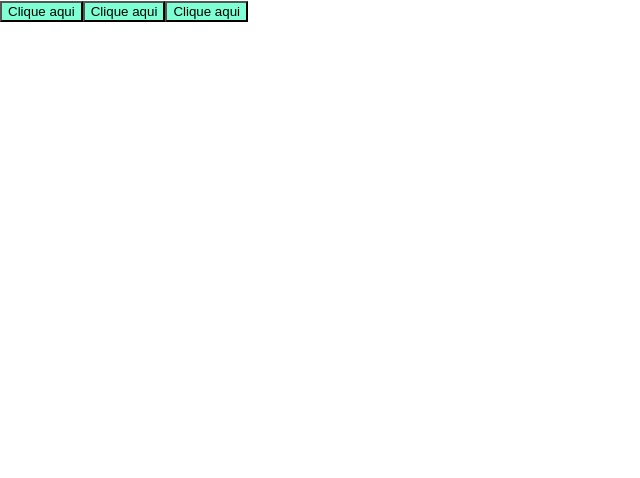
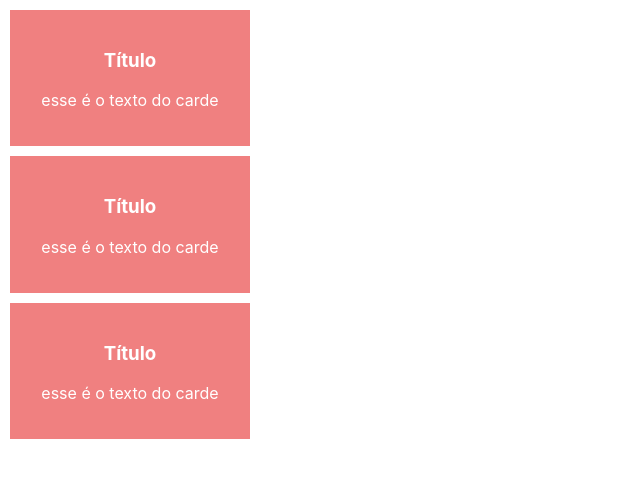
Before and after one commit to VictorParizio/primeiro-app, a React (Create React App) app: page / in a window 1280 px wide. Shown: the top 478 px of the page, without its empty margins (0-640 px from the left). Built offline with nearby package versions, Linux system fonts and the light colour scheme.

Commit message:
adicionado componente card usando componente de classe

```diff
--- a/public/index.html
+++ b/public/index.html
@@ -1,5 +1,5 @@
 <!DOCTYPE html>
-<html lang="en">
+<html lang="pt-br">
   <head>
     <meta charset="utf-8" />
     <link rel="icon" href="%PUBLIC_URL%/favicon.ico" />
--- a/src/App.js
+++ b/src/App.js
@@ -1,12 +1,13 @@
 import './App.css';
-import Button from './components/button/button'
+// import Button from './components/button/button'
+import Card from './components/card/card'
 
 function App() {
   return (
     <>
-      <Button />
-      <Button />
-      <Button />
+      <Card />
+      <Card />
+      <Card />
     </>
   );
 }
--- /dev/null
+++ b/src/components/card/card.css
@@ -0,0 +1,8 @@
+.card {
+    background-color: lightcoral;
+    color: #fff;
+    padding: 20px;
+    width: 200px;
+    margin: 10px;
+    text-align: center;
+}
--- /dev/null
+++ b/src/components/card/card.js
@@ -0,0 +1,15 @@
+import React from 'react'
+import './card.css'
+
+class Card extends React.Component {
+    render(){
+        return(
+            <div className='card'>
+                <h3>Título</h3>
+                <p>esse é o texto do carde</p>
+            </div>
+        )
+    }
+}
+
+export default Card
```
